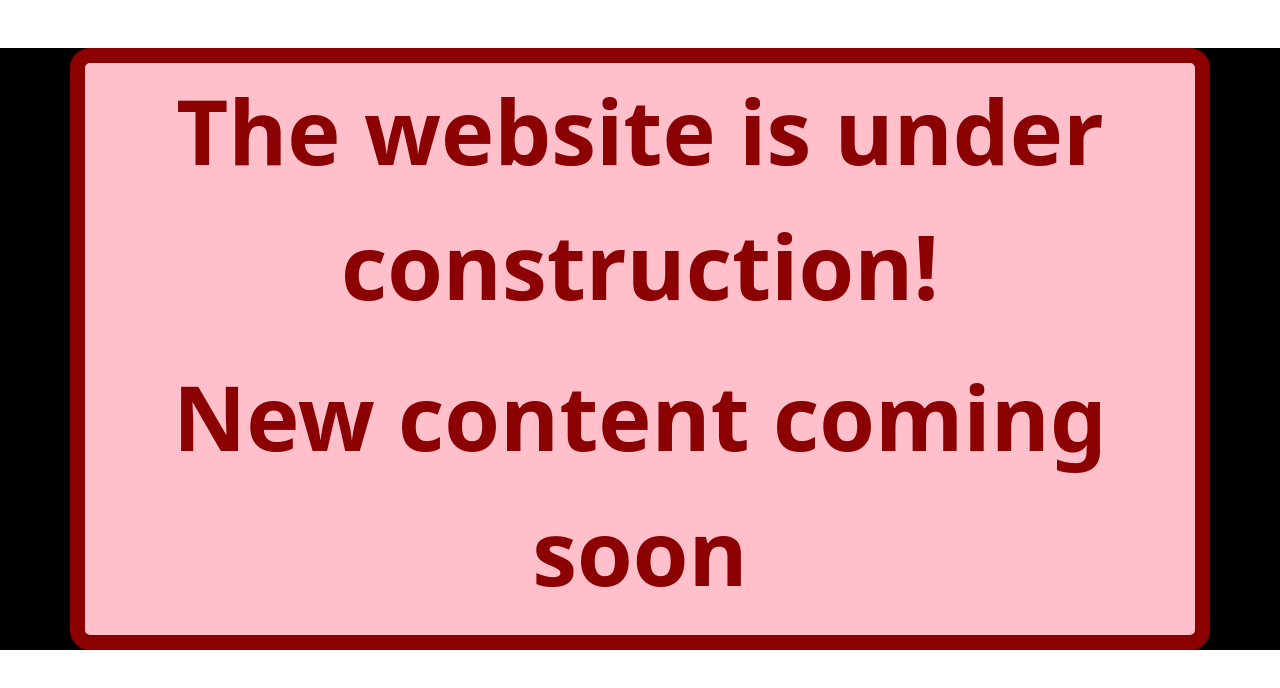
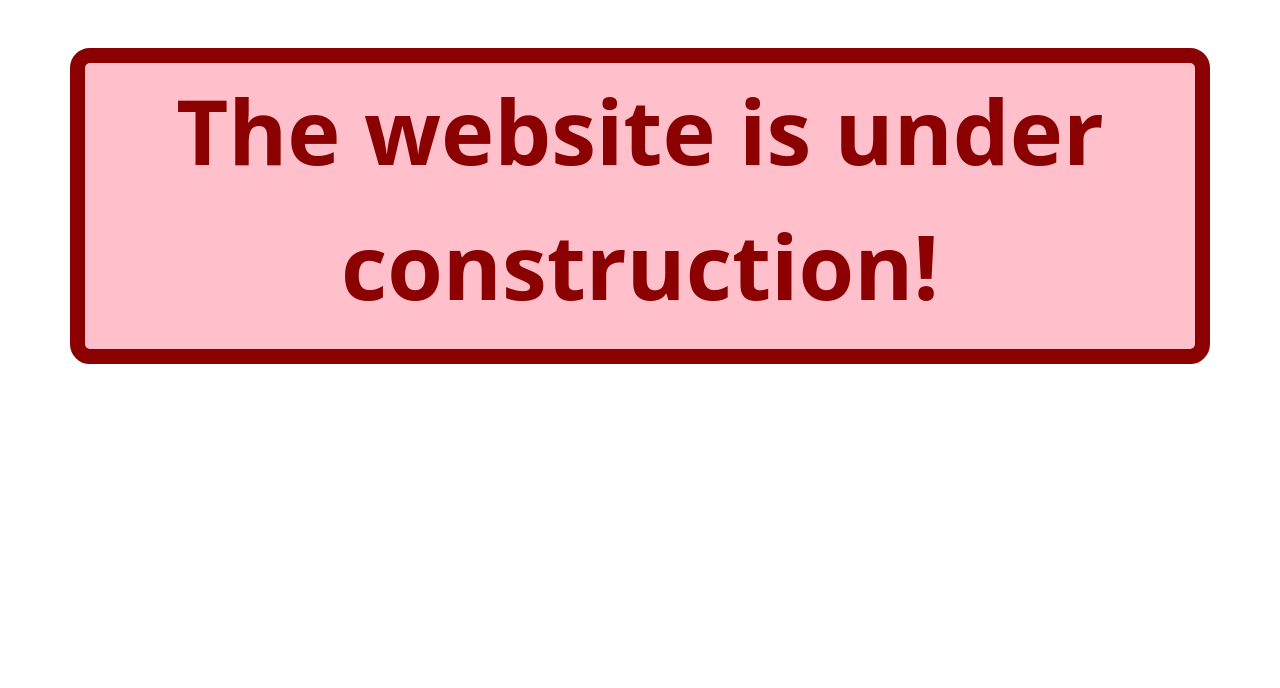
Before and after one commit to BojanDukovski/personal-website, a React (Create React App) app: page / in a window 1280 px wide. Shown: the top 688 px of the page. Built offline with nearby package versions, Linux system fonts and the light colour scheme.

Commit message:
bug fixes

```diff
--- a/src/App.js
+++ b/src/App.js
@@ -10,14 +10,10 @@ function App() {
         fontSize: '90px',
         fontWeight: 'bold',
     };
-    const bgColor = {
-        backgroundColor: "black"
-    };
     return (
-        <div style={bgColor}>
+        <div>
             <div style={styles} className={'mt-5 text-center container'}>
                 <p>The website is under construction!</p>
-                <p>New content coming soon</p>
             </div>
         </div>
     );
```
